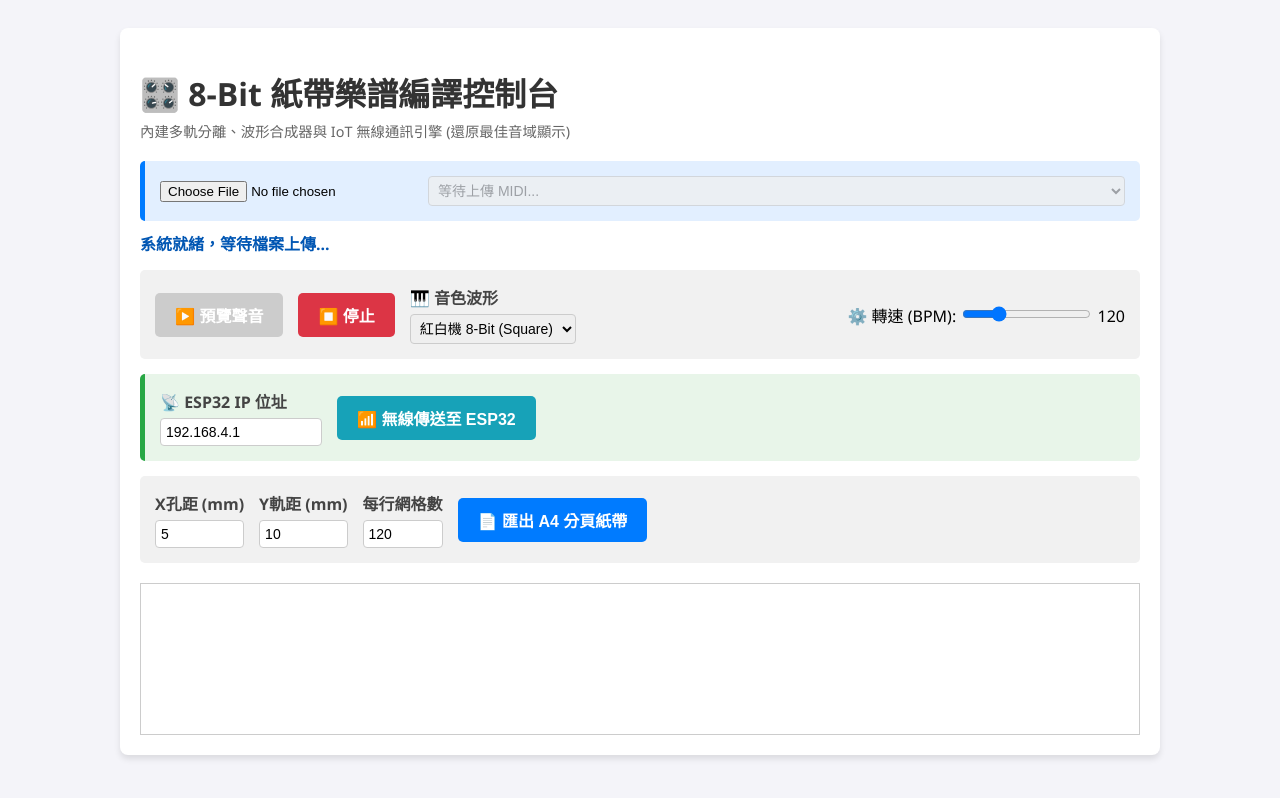
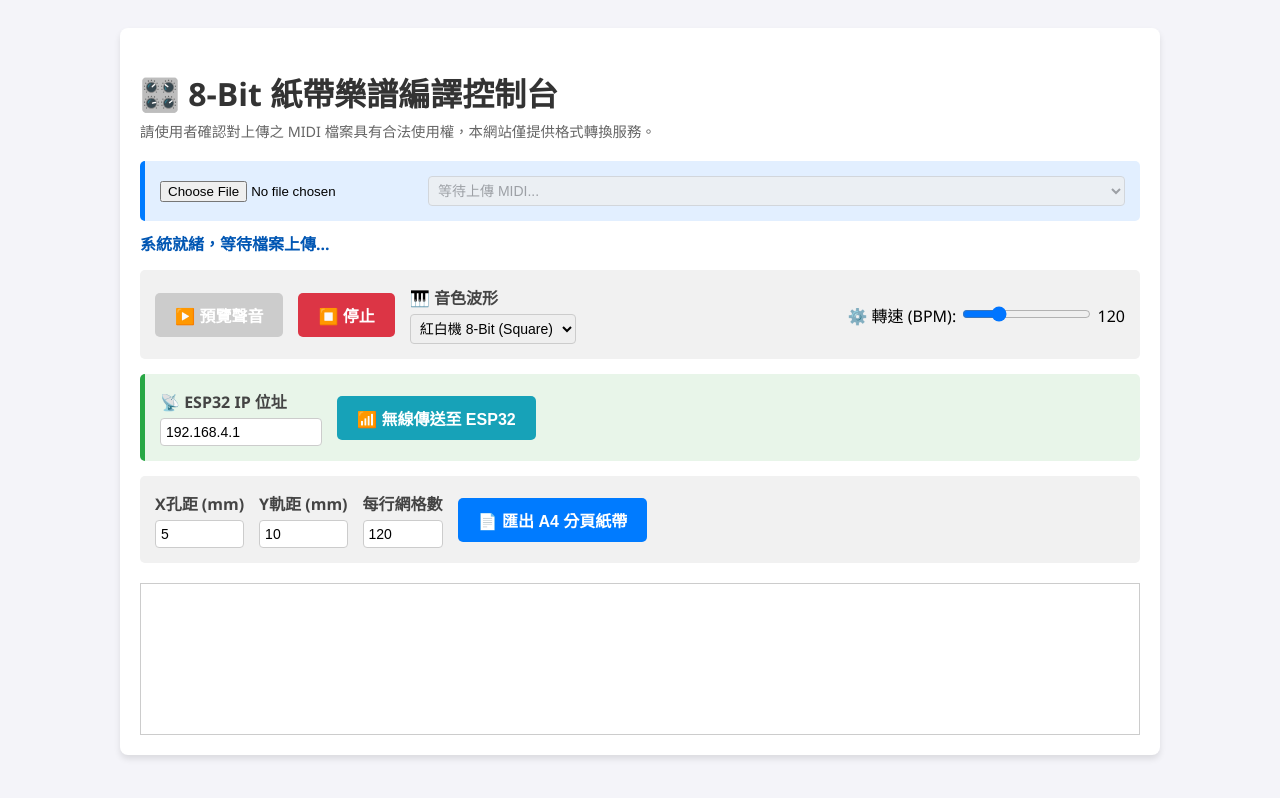
Before and after one commit to mocriweva/music_box, a plain HTML site: page frontend/midi_transform.html in a window 1280 px wide. Drawn offline with nearby package versions, Linux system fonts and the light colour scheme.

Commit message:
免責聲明

```diff
--- a/frontend/midi_transform.html
+++ b/frontend/midi_transform.html
@@ -35,7 +35,7 @@
 
 <div class="container">
     <h1>🎛️ 8-Bit 紙帶樂譜編譯控制台</h1>
-    <div class="subtitle">內建多軌分離、波形合成器與 IoT 無線通訊引擎 (還原最佳音域顯示)</div>
+    <div class="subtitle">請使用者確認對上傳之 MIDI 檔案具有合法使用權，本網站僅提供格式轉換服務。</div>
 
     <div class="controls" style="background-color: #e2efff; border-left: 5px solid #007bff;">
         <input type="file" id="midi-upload" accept=".mid,.midi">
```
